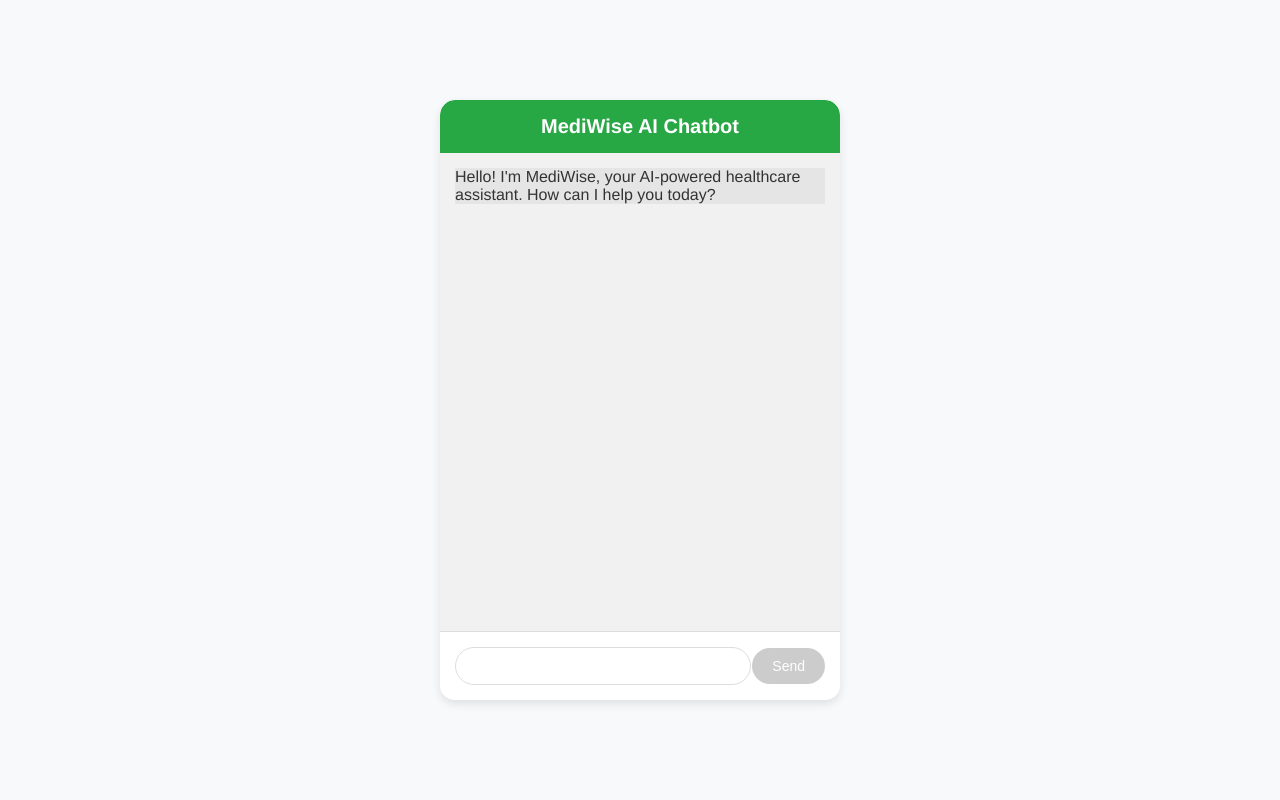
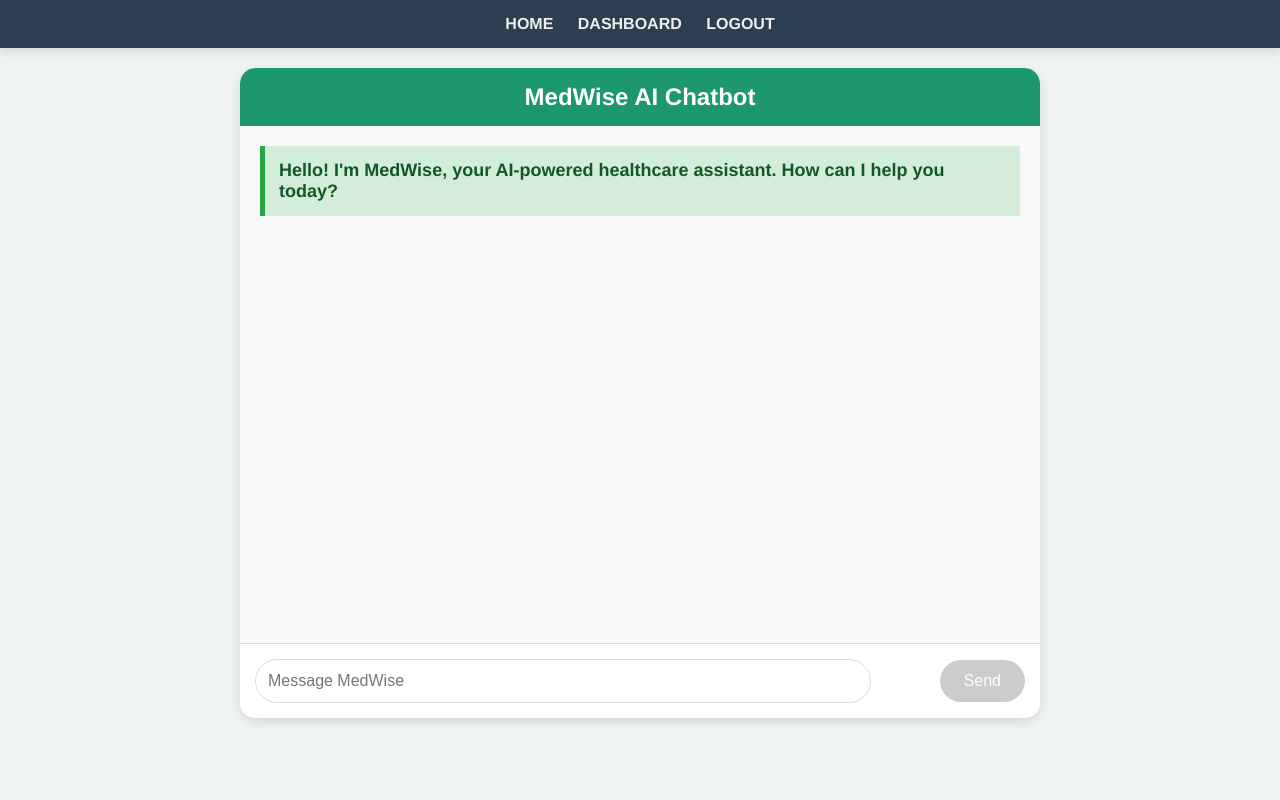
Before and after one commit to subhashit/AI-based-Medical-Web-Application, a Flask app: page /medical_chatbot in a window 1280 px wide. Run offline with Flask 3, Linux system fonts and the light colour scheme; parts of the project's set-up code (start-up, migrations or seed data) failed here and were passed over.

Commit message:
chatbot ui changes

```diff
--- a/medical_app/templates/chatbot.html
+++ b/medical_app/templates/chatbot.html
@@ -8,36 +8,53 @@
         * { margin: 0; padding: 0; box-sizing: border-box; }
         body {
             font-family: 'Helvetica Neue', sans-serif;
-            background-color: #f8f9fa;
+            background-color: #eef2f3;
             display: flex;
-            justify-content: center;
+            flex-direction: column;
             align-items: center;
             height: 100vh;
+        }
+        .navbar {
+            background-color: #2C3E50;
+            padding: 15px;
+            text-align: center;
+            width: 100%;
+            box-shadow: 0 4px 8px rgba(0, 0, 0, 0.1);
+        }
+        .navbar a {
+            color: #ECF0F1;
+            font-size: 1rem;
+            font-weight: 600;
+            text-transform: uppercase;
+            margin: 0 10px;
+            text-decoration: none;
         }
         .chat-container {
             background-color: #fff;
             border-radius: 15px;
             box-shadow: 0 4px 10px rgba(0, 0, 0, 0.1);
-            width: 400px;
-            height: 600px;
+            width: 65%;
+            max-width: 800px;
+            height: 650px;
             display: flex;
             flex-direction: column;
             overflow: hidden;
+            margin-top: 20px;
         }
         .chat-header {
-            background-color: #28a745; /* Green for Healthcare */
+            background-color: #1D976C; /* Updated to match MedWise background color */
             color: white;
             text-align: center;
             padding: 15px;
-            font-size: 1.25rem;
+            font-size: 1.5rem;
             font-weight: bold;
             border-radius: 15px 15px 0 0;
         }
         .chat-box {
             flex-grow: 1;
-            padding: 15px;
+            padding: 20px;
             overflow-y: auto;
-            background-color: #f1f1f1;
+            background-color: #f9f9f9;
             display: flex;
             flex-direction: column;
             gap: 12px;
@@ -49,19 +66,27 @@
             max-width: 75%;
             word-wrap: break-word;
             line-height: 1.4;
-            font-size: 14px;
+            font-size: 16px;
         }
         .user-message {
-            background-color: #28a745;
+            background-color: #1D976C; /* Changed to match MedWise header color */
             color: white;
             align-self: flex-end;
             border-bottom-right-radius: 0;
         }
         .bot-message {
-            background-color: #e5e5e5;
+            background-color: #ecf0f1;
             color: #333;
             align-self: flex-start;
             border-bottom-left-radius: 0;
+        }
+        .bot-message:first-child {
+            font-weight: bold;
+            font-size: 18px;
+            color: #155724;
+            background-color: #D4EDDA;
+            padding: 14px;
+            border-left: 5px solid #28A745;
         }
         .input-container {
             display: flex;
@@ -73,34 +98,41 @@
         }
         #userMessage {
             width: 80%;
-            padding: 10px;
-            font-size: 14px;
+            padding: 12px;
+            font-size: 16px;
             border: 1px solid #ddd;
             border-radius: 25px;
             outline: none;
         }
         #sendBtn {
-            padding: 10px 20px;
-            background-color: #28a745;
+            padding: 12px 24px;
+            background-color: #1D976C;
             color: white;
             border: none;
             border-radius: 25px;
-            font-size: 14px;
+            font-size: 16px;
             cursor: pointer;
+            transition: background 0.3s;
         }
-        #sendBtn:hover { background-color: #218838; }
+        #sendBtn:hover { background-color: #12835A; }
         #sendBtn:disabled { background-color: #ccc; cursor: not-allowed; }
     </style>
 </head>
 <body>
 
+    <div class="navbar">
+        <a href="/">Home</a>
+        <a href="{{ url_for('dashboard') }}">Dashboard</a>
+        <a href="{{ url_for('logout') }}">Logout</a>
+    </div>
+
     <div class="chat-container">
-        <div class="chat-header">MediWise AI Chatbot</div>
+        <div class="chat-header">MedWise AI Chatbot</div>
         <div id="chatBox" class="chat-box">
-            <div class="bot-message">Hello! I'm MediWise, your AI-powered healthcare assistant. How can I help you today?</div>
+            <div class="bot-message">Hello! I'm MedWise, your AI-powered healthcare assistant. How can I help you today?</div>
         </div>
         <div class="input-container">
-            <input type="text" id="userMessage" placeholder="" oninput="enableSendButton()">
+            <input type="text" id="userMessage" placeholder="Message MedWise" oninput="enableSendButton()" onkeydown="checkEnter(event)">
             <button id="sendBtn" onclick="sendMessage()" disabled>Send</button>
         </div>
     </div>
@@ -111,25 +143,26 @@
             document.getElementById('sendBtn').disabled = userMessage === "";
         }
 
+        function checkEnter(event) {
+            if (event.key === 'Enter') {
+                sendMessage();
+            }
+        }
+
         function sendMessage() {
             const userMessage = document.getElementById('userMessage').value.trim();
             if (!userMessage) return;
 
-            // Append user message
             const chatBox = document.getElementById('chatBox');
             const userMessageDiv = document.createElement('div');
             userMessageDiv.classList.add('message', 'user-message');
             userMessageDiv.textContent = userMessage;
             chatBox.appendChild(userMessageDiv);
 
-            // Clear input field
             document.getElementById('userMessage').value = '';
             document.getElementById('sendBtn').disabled = true;
-
-            // Scroll to latest message
             chatBox.scrollTop = chatBox.scrollHeight;
 
-            // Send to backend
             fetch('/chat', {
                 method: 'POST',
                 headers: { 'Content-Type': 'application/json' },
@@ -137,13 +170,10 @@
             })
             .then(response => response.json())
             .then(data => {
-                // Append bot response
                 const botMessageDiv = document.createElement('div');
                 botMessageDiv.classList.add('message', 'bot-message');
                 botMessageDiv.textContent = data.response;
                 chatBox.appendChild(botMessageDiv);
-
-                // Scroll to latest message
                 chatBox.scrollTop = chatBox.scrollHeight;
             })
             .catch(error => {
--- a/medical_app/templates/disease_prediction.html
+++ b/medical_app/templates/disease_prediction.html
@@ -256,7 +256,7 @@
     </div>
 
     <footer>
-        <p>&copy; 2024 MedWise AI. All Rights Reserved.</p>
+        <p>MedWise AI</p>
     </footer>
 
     <script>
```
Also changed, not shown: medical_app/templates/import.html (deleted, +0 -28 lines), medical_app/templates/index.html (+23 -9 lines).
